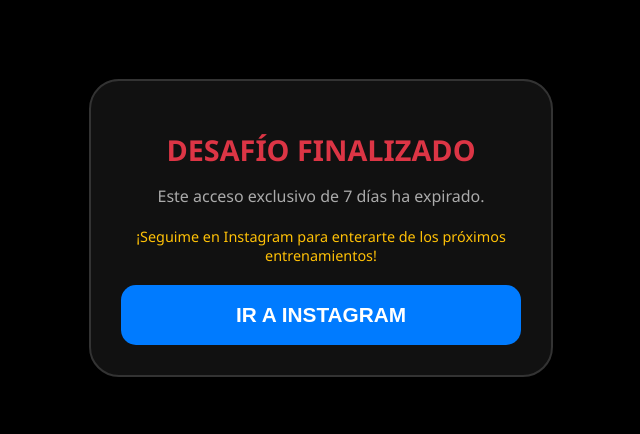
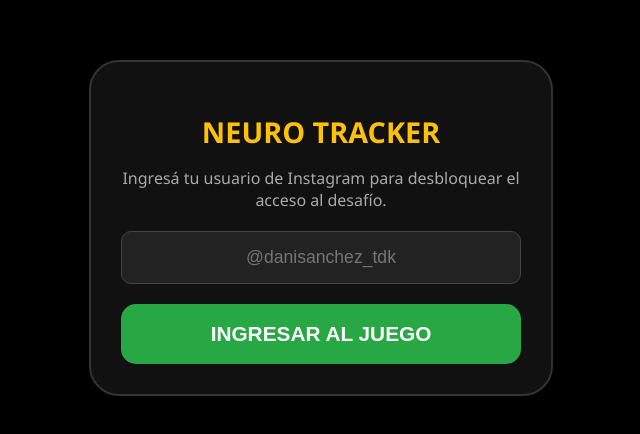
Before and after one commit to metalforeverprod-lgtm/Desaf-o-Neuro-, a plain HTML site: page index.html in a window 1280 px wide. Shown: the part 172-606 px from the top of the page, without its empty margins (319-959 px from the left). Drawn offline with Linux system fonts and the light colour scheme.

Commit message:
Update index.html

```diff
--- a/index.html
+++ b/index.html
@@ -91,7 +91,7 @@
         <div class="card">
             <h1>NEURO TRACKER</h1>
             <p>Ingresá tu usuario de Instagram para desbloquear el acceso al desafío.</p>
-            <input type="text" id="ig-user" placeholder="@tu.usuario" autocomplete="off">
+            <input type="text" id="ig-user" placeholder="@danisanchez_tdk" autocomplete="off">
             <button class="btn-main" onclick="validateAndStart()">INGRESAR AL JUEGO</button>
         </div>
     </div>
@@ -124,8 +124,8 @@
 
     <script>
         // CONFIGURACIÓN DE TIEMPO (Duración exacta: 7 días desde la fecha de activación)
-        // Podés cambiar '2026-12-31' por la fecha límite real en la que querés que baje el acceso.
-        const FECHA_INICIO = new Date('2026-03-01'); // Fecha en que publicás el link
+        // Podés cambiar '2026-11-24' por la fecha límite real en la que querés que baje el acceso.
+        const FECHA_INICIO = new Date('2026-11-17'); // Fecha en que publicás el link
         const DIAS_VALidez = 7;
 
         const fechaExp = new Date(FECHA_INICIO);
```
